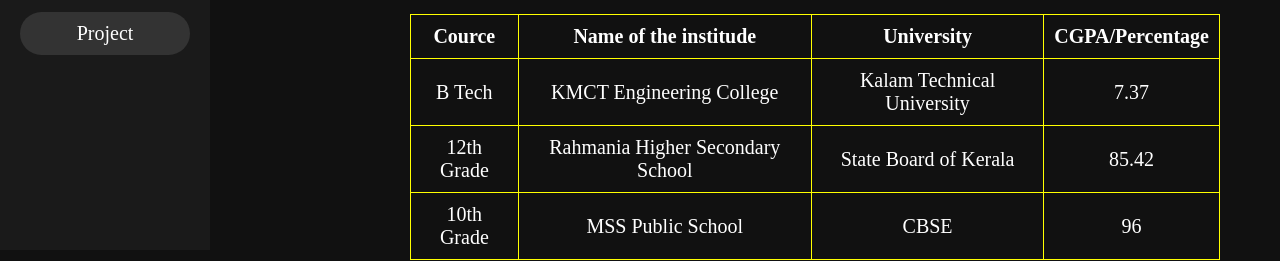
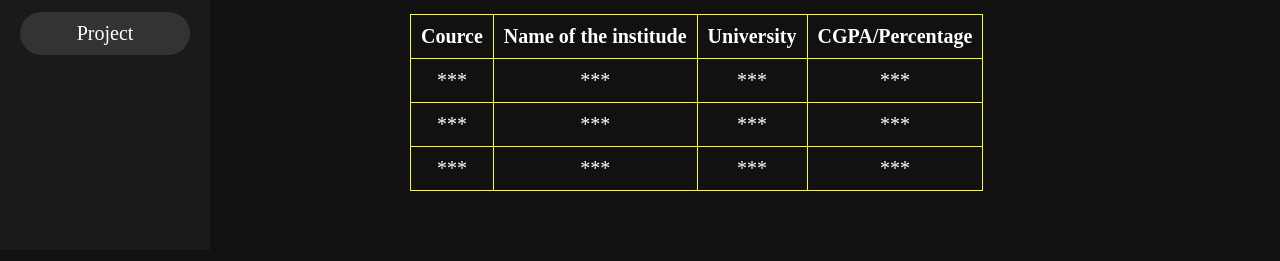
Before and after one commit to amnamelavallopara/Profile, a plain HTML site: page index.html in a window 1280 px wide. Shown: the part 550-811 px from the top of the page. Drawn offline with Linux system fonts and the light colour scheme.

Commit message:
Update index.html

```diff
--- a/index.html
+++ b/index.html
@@ -44,22 +44,22 @@
             <th>CGPA/Percentage</th>
         </tr>
         <tr>
-            <td>B Tech</td>
-            <td>KMCT Engineering College</td>
-            <td>Kalam Technical University</td>
-            <td>7.37</td>
+            <td>***</td>
+            <td>***</td>
+            <td>***</td>
+            <td>***</td>
         </tr>
         <tr>
-            <td>12th Grade</td>
-            <td>Rahmania Higher Secondary School</td>
-            <td>State Board of Kerala</td>
-            <td>85.42</td>
+            <td>***</td>
+            <td>***</td>
+            <td>***</td>
+            <td>***</td>
         </tr>
         <tr>
-            <td>10th Grade</td>
-            <td>MSS Public School</td>
-            <td>CBSE</td>
-            <td>96</td>
+            <td>***</td>
+            <td>***</td>
+            <td>***</td>
+            <td>***</td>
         </tr>
     </table>
 </section>
```
